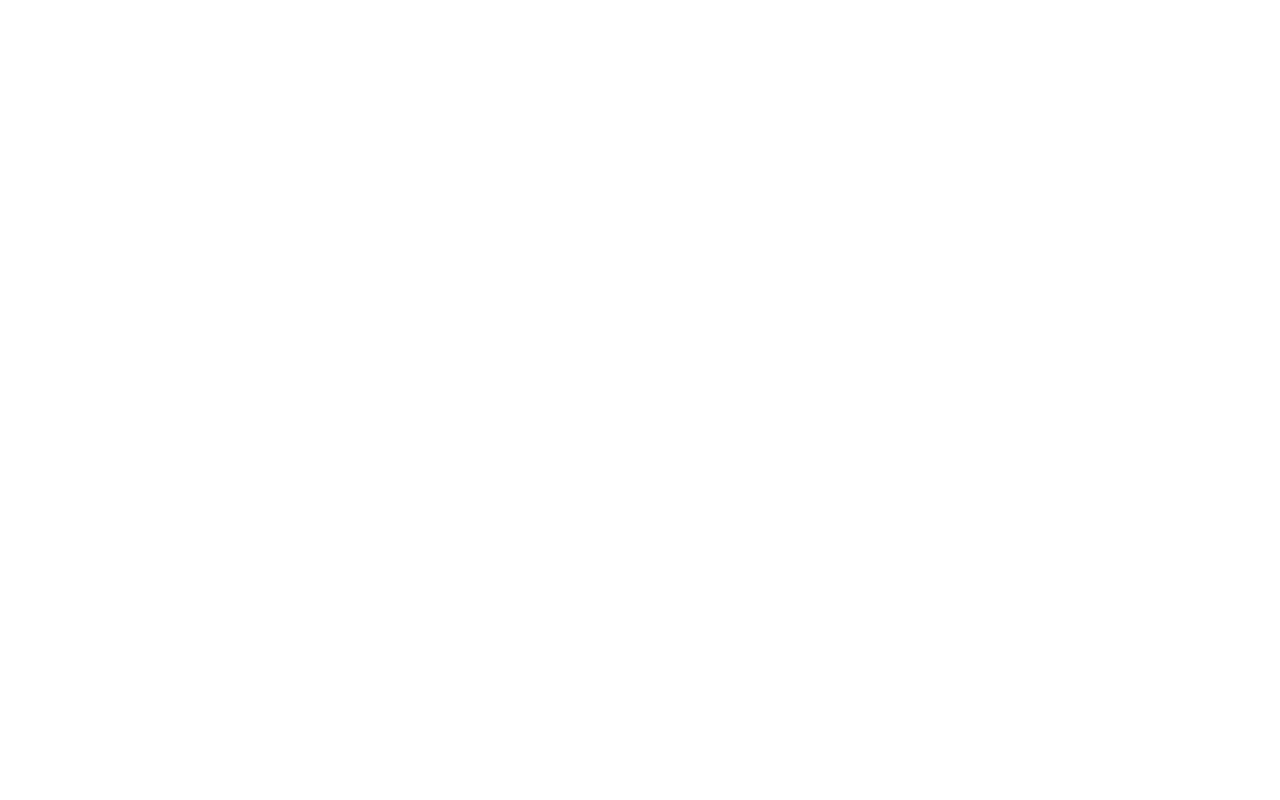
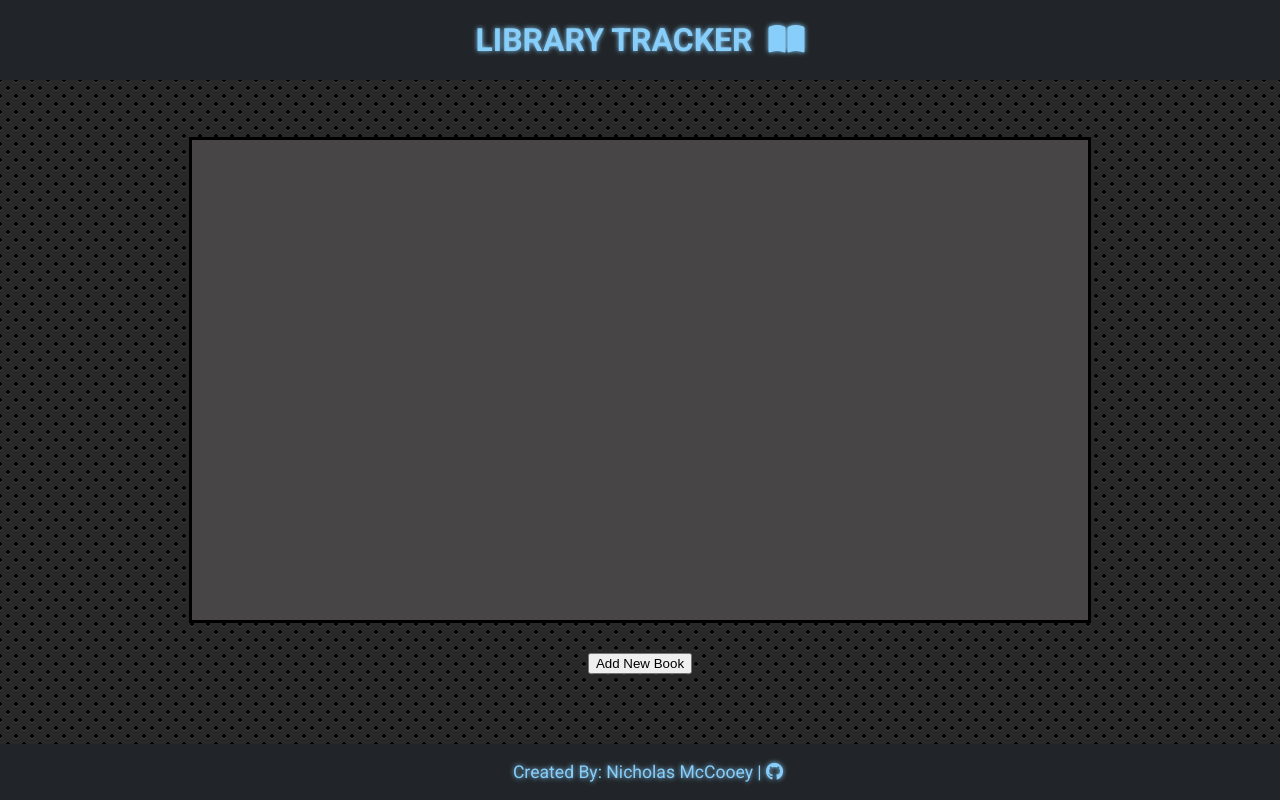
Before and after one commit to nmccooey/library-tracker, a plain HTML site: page index.html in a window 1280 px wide. Drawn offline with Linux system fonts and the light colour scheme.

Commit message:
Added basic UI.

```diff
--- a/index.html
+++ b/index.html
@@ -17,7 +17,23 @@
     <link rel="manifest" href="site.webmanifest">
   </head>
   <body>
+    <header>
+      <h1 class="title">Library Tracker &nbsp;<i class="fas fa-book-open"></i></h1>
+    </header>
+    <main>
+      <div class="book-container">
 
+      </div>
+      <div class="library-controls">
+        <button>Add New Book</button>
+      </div>
+    </main>
+
+    <footer>
+      <a href="https://github.com/nmccooey" target="_blank" class="copyright">
+        Created By: Nicholas McCooey | <i class="fab fa-github"></i>
+      </a>
+    </footer>
 
     <script type="text/javascript" src="scripts/index.js"></script>
   </body>
--- a/scripts/index.js
+++ b/scripts/index.js
@@ -0,0 +1,17 @@
+let myLibrary = [];
+
+function Book(title, author, pages, read) {
+  this.title = title;
+  this.author = author;
+  this.pages = pages;
+  this.read = read;
+}
+
+function addBookToLibrary(title, author, pages, read) {
+  let newBook = new Book(title, author, pages, read);
+  myLibrary.push(newBook);
+}
+
+function render() {
+
+}
--- a/styles/style.css
+++ b/styles/style.css
@@ -0,0 +1,80 @@
+html, body {
+  margin: 0px;
+  padding: 0px;
+  height: 100vh;
+  font-family: 'Roboto', sans-serif;
+}
+
+header {
+  display: flex;
+  justify-content: center;
+  align-items: center;
+  text-align: center;
+  background-color: #212529;
+  height: 10vh;
+}
+
+.title {
+  text-transform: uppercase;
+  color: lightskyblue;
+  text-shadow: 0 0 5px lightskyblue;
+}
+
+main {
+  display: flex;
+  flex-direction: column;
+  justify-content: center;
+  align-items: center;
+  height: 85vh;
+  background:
+  radial-gradient(black 15%, transparent 16%) 0 0,
+  radial-gradient(black 15%, transparent 16%) 8px 8px,
+  radial-gradient(rgba(255,255,255,.1) 15%, transparent 20%) 0 1px,
+  radial-gradient(rgba(255,255,255,.1) 15%, transparent 20%) 8px 9px;
+  background-color:#282828;
+  background-size:16px 16px;
+}
+
+.book-container {
+  height: 60vh;
+  width: 70vw;
+  border: solid black 3px;
+  background-color: rgb(71, 69, 69);
+}
+
+.library-controls {
+  display: flex;
+  justify-content: center;
+  align-items: center;
+  height: 10vh;
+  width: 70vw;
+}
+
+/* Footer */
+footer {
+  position: fixed;
+  left: 0;
+  bottom: 0;
+  width: 100%;
+  height: 5vh;
+  background-color: #212529;
+  text-shadow: 0 0 5px lightskyblue;
+  color: lightskyblue;
+  padding: 0.5rem;
+  font-size: 1.1rem;
+  display: flex;
+  justify-content: center;
+  align-items: center;
+}
+
+.copyright {
+  margin: 0;
+  color: lightskyblue;
+  text-decoration: none;
+}
+
+.copyright:hover {
+  color: white;
+  cursor: pointer;
+  text-shadow: 0 0 5px white;
+}
```
